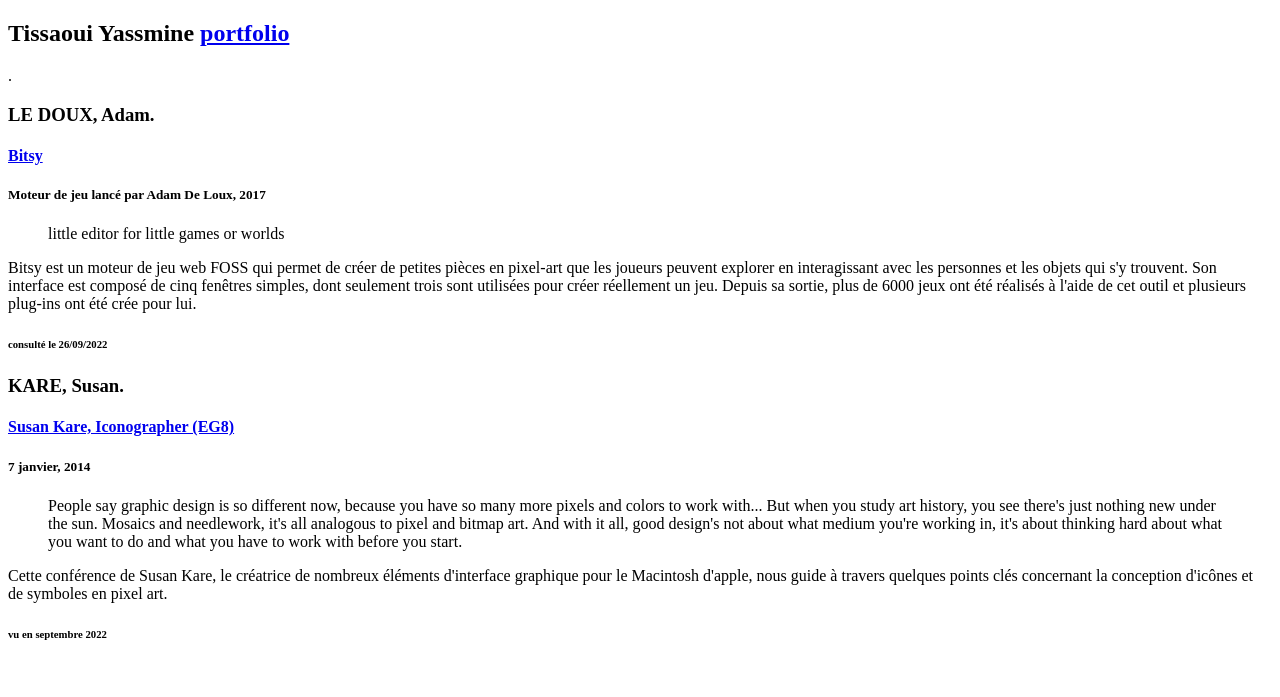
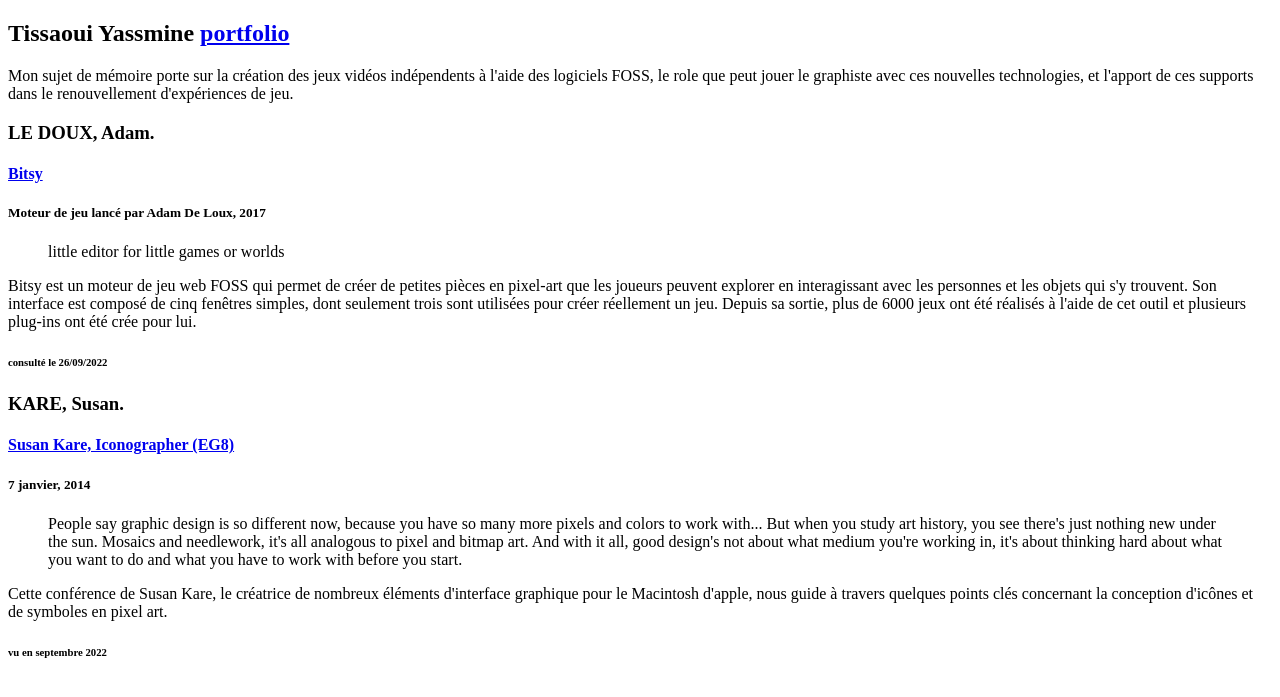
Before and after one commit to yassminetissaoui/yassminetissaoui.github.io, a PHP site: page /INR_yassmine/index.php in a window 1280 px wide. Shown: the top 697 px of the page. Run offline with PHP 8.4, Linux system fonts and the light colour scheme.

Commit message:
Add files via upload

```diff
--- a/INR_yassmine/articles.php
+++ b/INR_yassmine/articles.php
@@ -16,7 +16,8 @@
       <a href="https://yassminetissaoui.github.io" target="_blank">portfolio</a>
     </h2>
     <p>
-    .
+    Mon sujet de mémoire porte sur la création des jeux vidéos indépendents à l'aide des logiciels FOSS, le role que peut jouer le graphiste avec ces nouvelles technologies,
+    et l'apport de ces supports dans le renouvellement d'expériences de jeu.
     </p>
   </aside>
 
@@ -68,7 +69,7 @@
   / ___ \| |  | |_| | (__| |  __/
  /_/   \_\_|   \__|_|\___|_|\___|
  -->
- <article class="filterDiv UI Numérique">
+ <article class="filterDiv UX Numérique">
     <h3>
       KARE, Susan.
     </h3>
```
